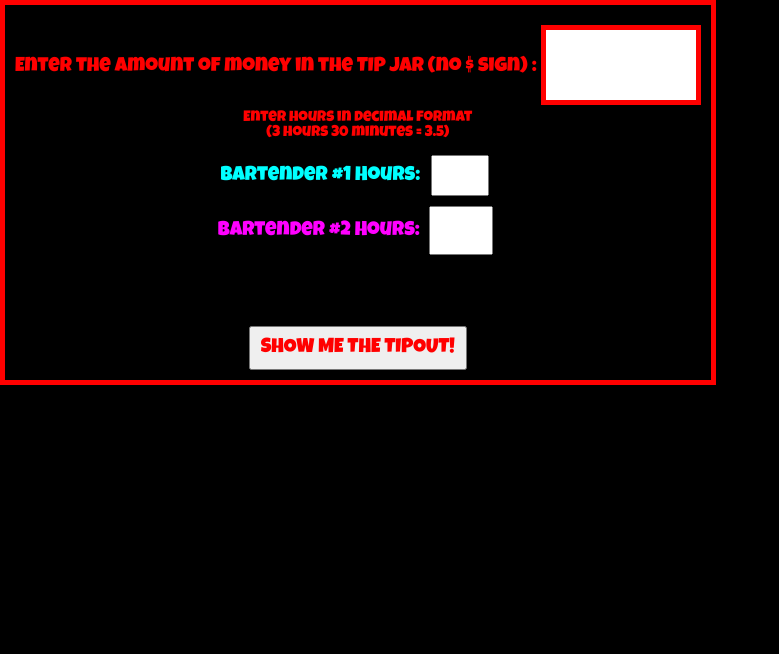
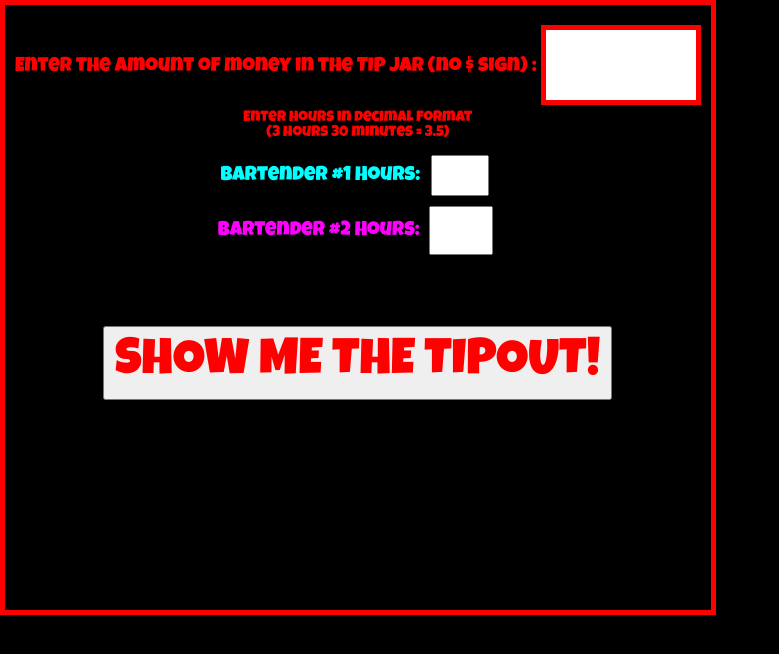
Before and after one commit to kjh311/bartender, a plain HTML site: page tipout2.html in a window 1280 px wide. Shown: the whole page, without its empty margins (0-779 px from the left). Drawn offline with Linux system fonts and the light colour scheme; a web font is replaced by a local one.

Commit message:
icon added

```diff
--- a/tipout2.html
+++ b/tipout2.html
@@ -5,6 +5,7 @@
 <head>
 <link href='https://fonts.googleapis.com/css?family=Oswald:400,700' rel='stylesheet' type='text/css'>
 <link href='https://fonts.googleapis.com/css?family=PT+Sans:400,700italic' rel='stylesheet' type='text/css'>
+<link rel="icon" type="image/png" href="http://www.ociokart.com/datos/imagenes/principal/karting-calculator.png"/>
 <link href='https://fonts.googleapis.com/css?family=Volkhov:400,700italic' rel='stylesheet' type='text/css'>
 <link href='https://fonts.googleapis.com/css?family=Luckiest+Guy' rel='stylesheet' type='text/css'>
 <title>Tip Out Calc</title>
@@ -128,11 +129,13 @@ bottomform  {
 #btn  {
  line-height: 2;
  padding: 10px;
- font-size: 20px;
+ font-size: 50px;
  font-family: 'Volkhov', serif;
  color: red;
  margin-top: 10px;
  font-family: 'Luckiest Guy', cursive;
+ margin-bottom: 200px;
+
 }
 
 #welcome1 {
```
Also changed, not shown: index.html (+1 -0 lines), tipout3.html (+2 -0 lines), tipout4.html (+2 -0 lines).
